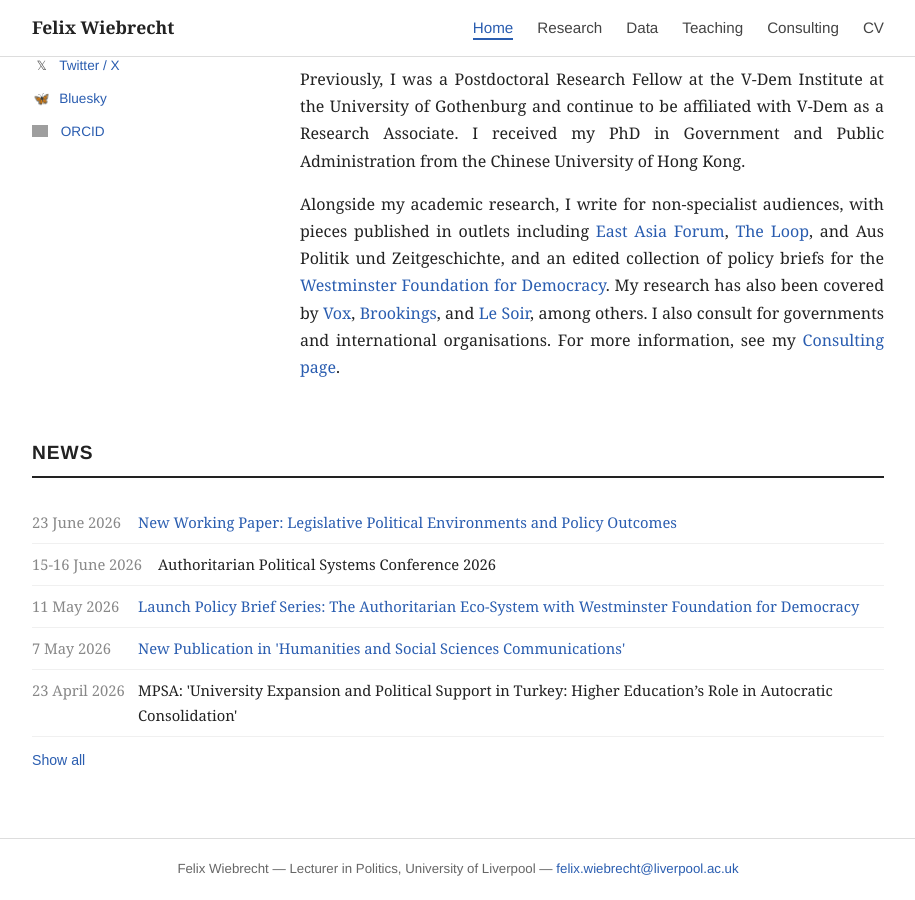
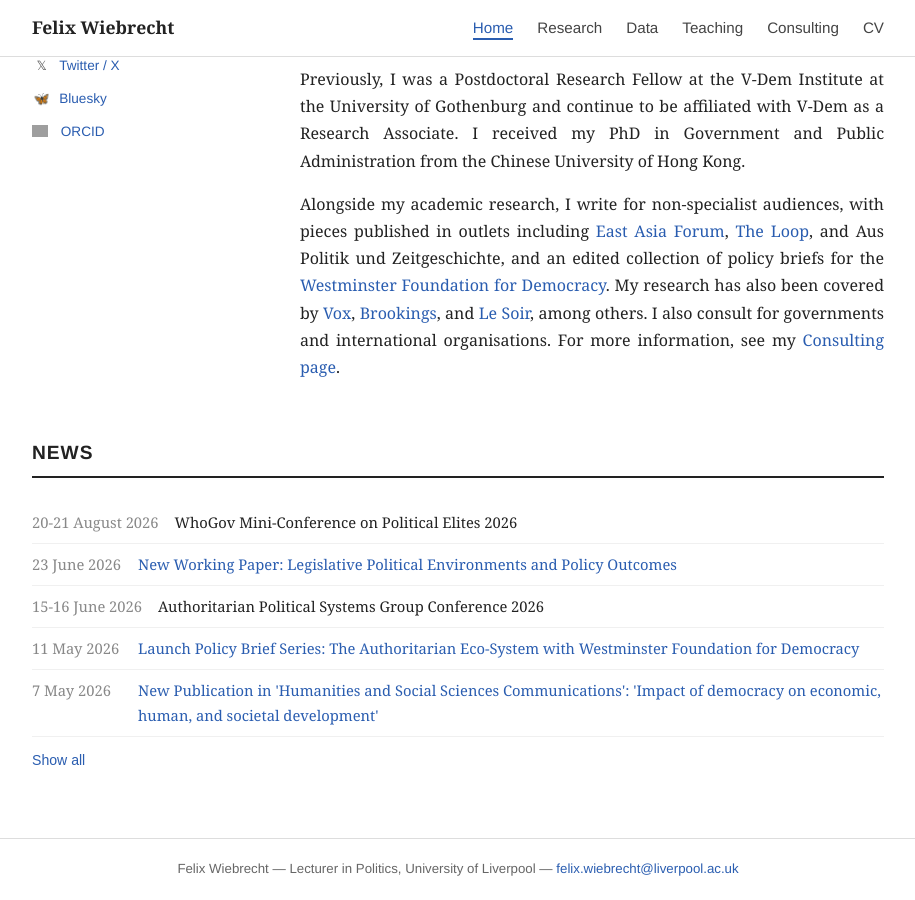
Before and after one commit to felixwiebrecht/felixwiebrecht.github.io, a Jekyll site: the page built from index.md, in a window 1280 px wide and 900 px high, scrolled down 611 px. Shown: the whole window, without its empty margins (182-1097 px from the left). Built offline with Jekyll 4.4.1, drawn with Linux system fonts in a browser that asks for light colours; grey boxes are pictures that could not be loaded.

Commit message:
Add WhoGov mini-conference news item, fix conference name and publication title

```diff
--- a/_data/news.yml
+++ b/_data/news.yml
@@ -1,16 +1,19 @@
+- date: "20-21 August 2026"
+  text: "WhoGov Mini-Conference on Political Elites 2026"
+
 - date: "23 June 2026"
   text: "New Working Paper: Legislative Political Environments and Policy Outcomes"
   url: "https://preprints.apsanet.org/engage/apsa/article-details/6a33cb8b810b9dcc824bf96c"
 
 - date: "15-16 June 2026"
-  text: "Authoritarian Political Systems Conference 2026"
+  text: "Authoritarian Political Systems Group Conference 2026"
 
 - date: "11 May 2026"
   text: "Launch Policy Brief Series: The Authoritarian Eco-System with Westminster Foundation for Democracy"
   url: "https://www.wfd.org/what-we-do/resources/authoritarian-ecosystem"
 
 - date: "7 May 2026"
-  text: "New Publication in 'Humanities and Social Sciences Communications'"
+  text: "New Publication in 'Humanities and Social Sciences Communications': 'Impact of democracy on economic, human, and societal development'"
   url: "https://www.nature.com/articles/s41599-026-07463-x"
 
 - date: "23 April 2026"
```
Also changed, not shown: 1 other file.
